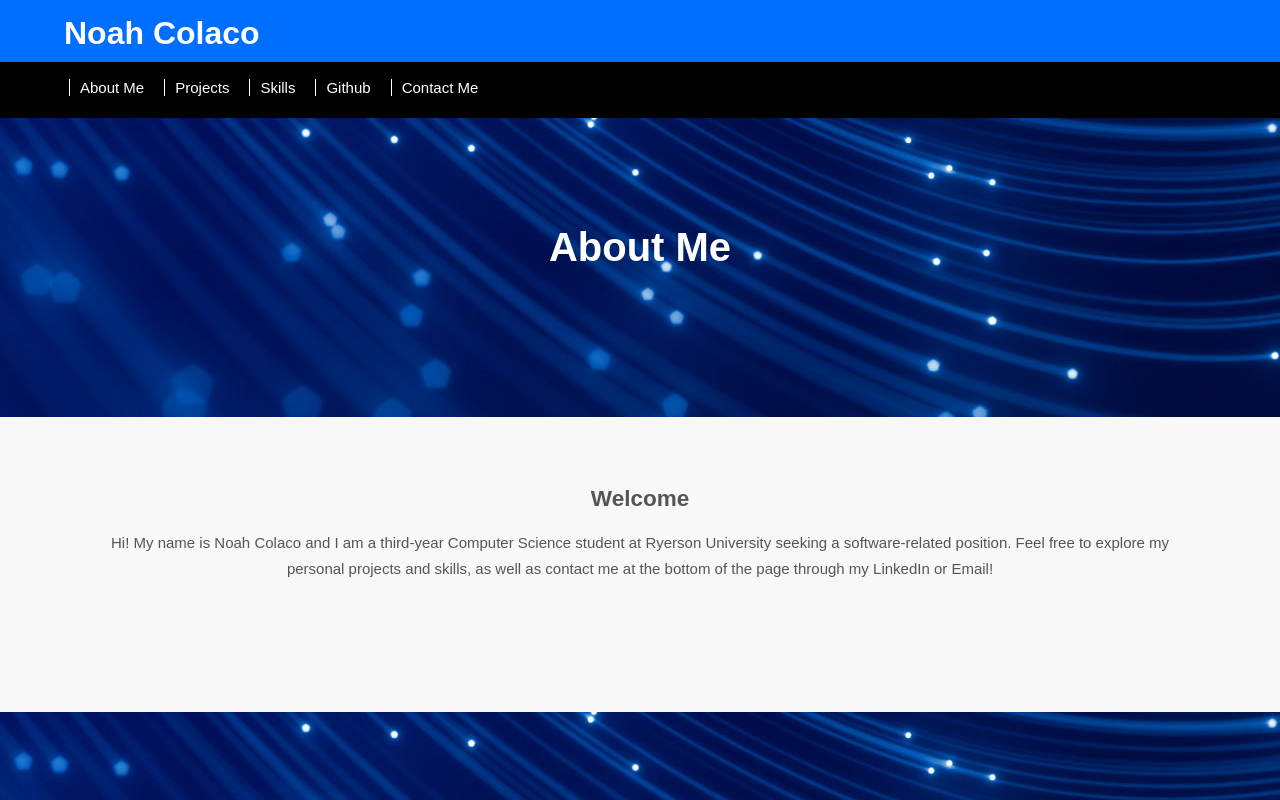
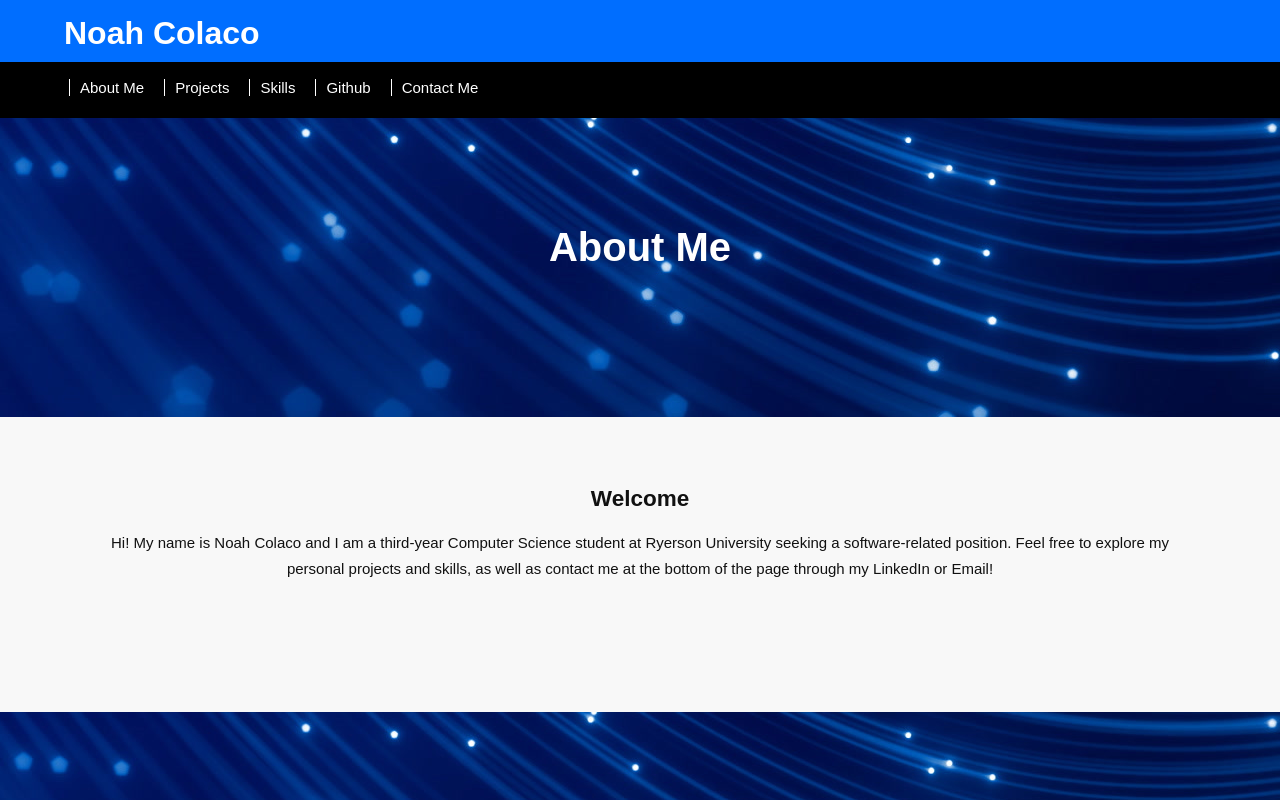
Before and after one commit to NoahColaco/React-Personal-Website, a React (Create React App) app: page / in a window 1280 px wide. Shown: the top 800 px of the page. Built offline with nearby package versions, Linux system fonts and the light colour scheme.

Commit message:
Update App.css

```diff
--- a/src/App.css
+++ b/src/App.css
@@ -1,6 +1,6 @@
 body{
   background-color: #F8F8F8;
-  color: #555555;
+  color: #111111;
   font-family: Arial, Helvetica, sans-serif;
   line-height: 1.6em;
   margin: auto;
```
